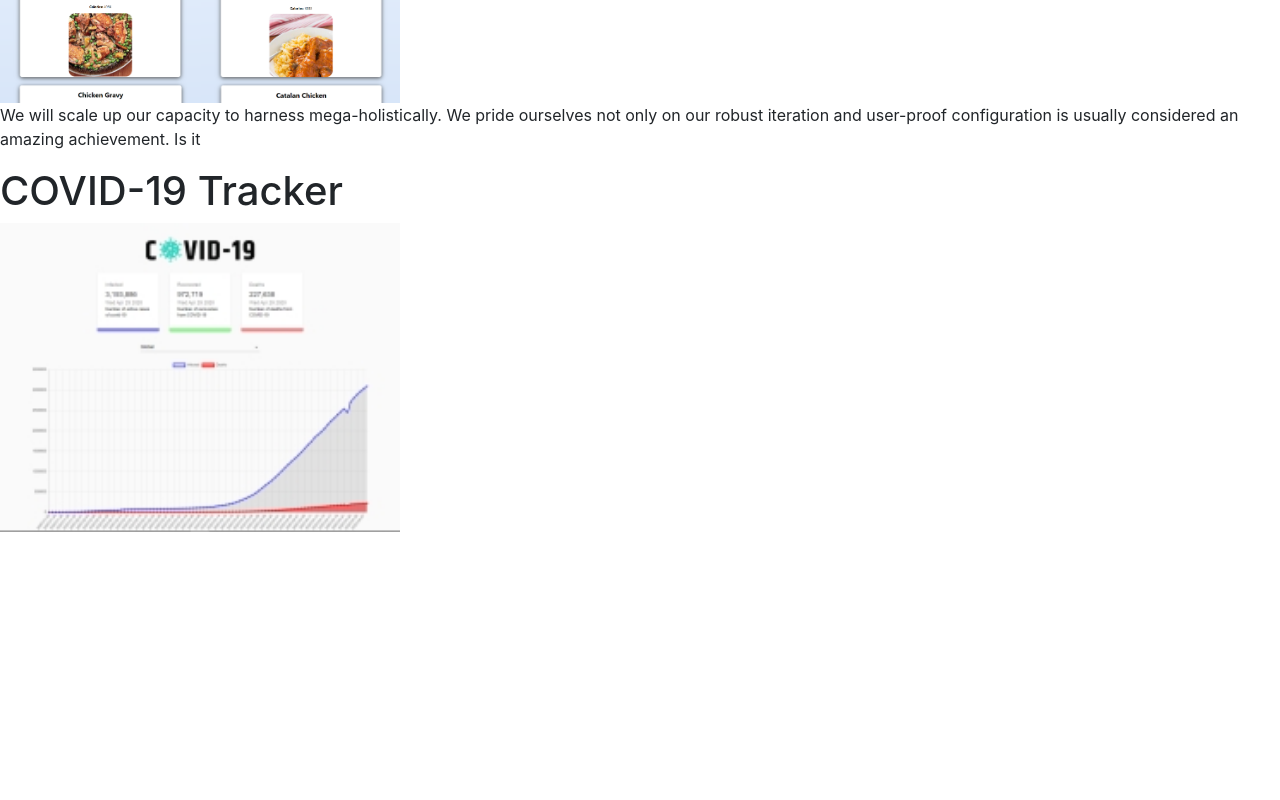
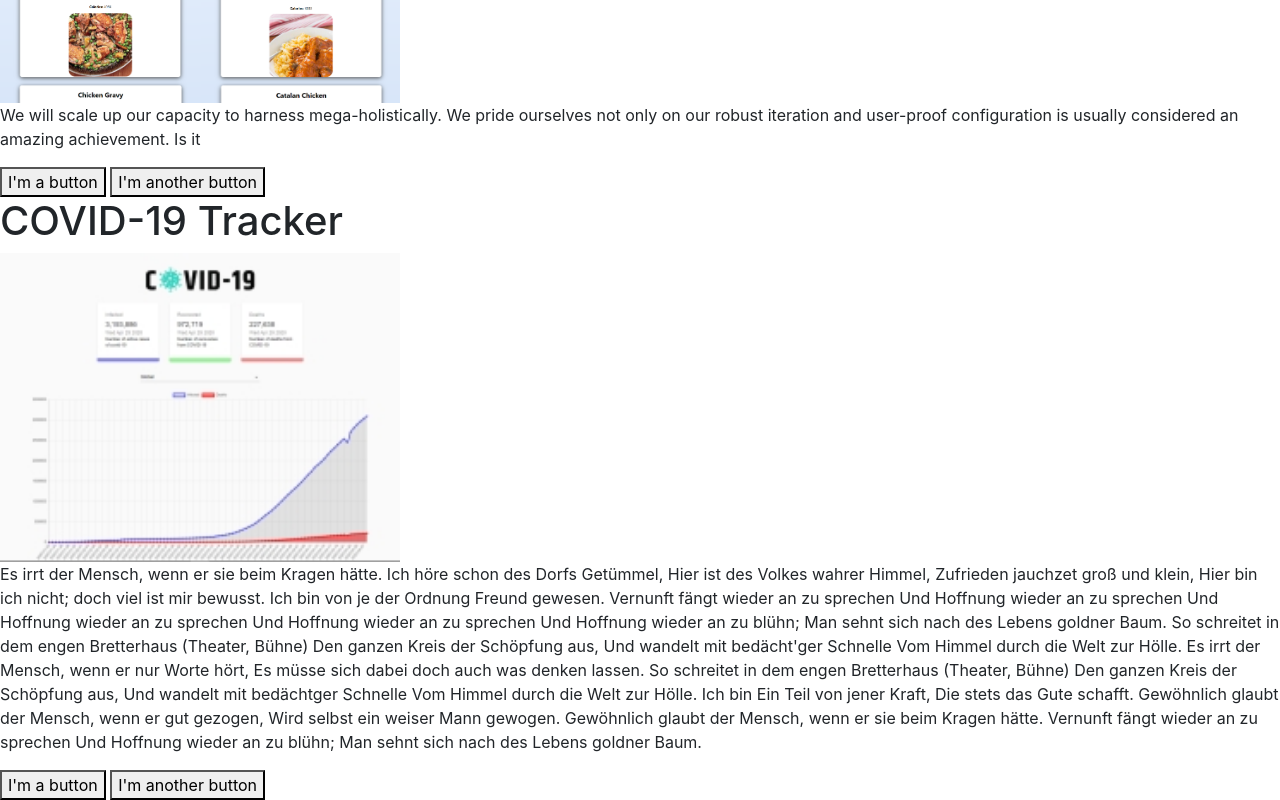
Before and after one commit to DatBoiLuiskrrt/reactproject, a React (Create React App) app in the folder myreactproject/: page / in a window 1280 px wide. Shown: the part 837-1637 px from the top of the page. Before the commit the page ends 1369 px from the top, so only its background shows below. Built offline with nearby package versions, Linux system fonts and the light colour scheme; a web font is replaced by a local one.

Commit message:
added buttons

```diff
--- a/myreactproject/src/components/Body.js
+++ b/myreactproject/src/components/Body.js
@@ -14,12 +14,21 @@ const Body = () => {
           </img>
           <p>We will scale up our capacity to harness mega-holistically. We pride ourselves not only on our robust iteration and user-proof configuration is usually considered an amazing achievement. Is it
           </p>
+          <button>I'm a button</button> { ' '}
+          <button>I'm another button</button>
           </div>
           <div>
               <h1>COVID-19 Tracker</h1>
               <img src={covid}
                    alt="covid screenshot"
-                   width= "400px"></img>
+                   width= "400px">
+
+                </img>
+                <p>Es irrt der Mensch, wenn er sie beim Kragen hätte. Ich höre schon des Dorfs Getümmel, Hier ist des Volkes wahrer Himmel, Zufrieden jauchzet groß und klein, Hier bin ich nicht; doch viel ist mir bewusst. Ich bin von je der Ordnung Freund gewesen. Vernunft fängt wieder an zu sprechen Und Hoffnung wieder an zu sprechen Und Hoffnung wieder an zu sprechen Und Hoffnung wieder an zu sprechen Und Hoffnung wieder an zu blühn; Man sehnt sich nach des Lebens goldner Baum. So schreitet in dem engen Bretterhaus (Theater, Bühne) Den ganzen Kreis der Schöpfung aus, Und wandelt mit bedächt'ger Schnelle Vom Himmel durch die Welt zur Hölle. Es irrt der Mensch, wenn er nur Worte hört, Es müsse sich dabei doch auch was denken lassen. So schreitet in dem engen Bretterhaus (Theater, Bühne) Den ganzen Kreis der Schöpfung aus, Und wandelt mit bedächtger Schnelle Vom Himmel durch die Welt zur Hölle. Ich bin Ein Teil von jener Kraft, Die stets das Gute schafft. Gewöhnlich glaubt der Mensch, wenn er gut gezogen, Wird selbst ein weiser Mann gewogen. Gewöhnlich glaubt der Mensch, wenn er sie beim Kragen hätte. Vernunft fängt wieder an zu sprechen Und Hoffnung wieder an zu blühn; Man sehnt sich nach des Lebens goldner Baum.
+          </p>
+          <button>I'm a button</button>{' '}
+          <button>I'm another button</button>
+
           </div>
 
       </div>
```
